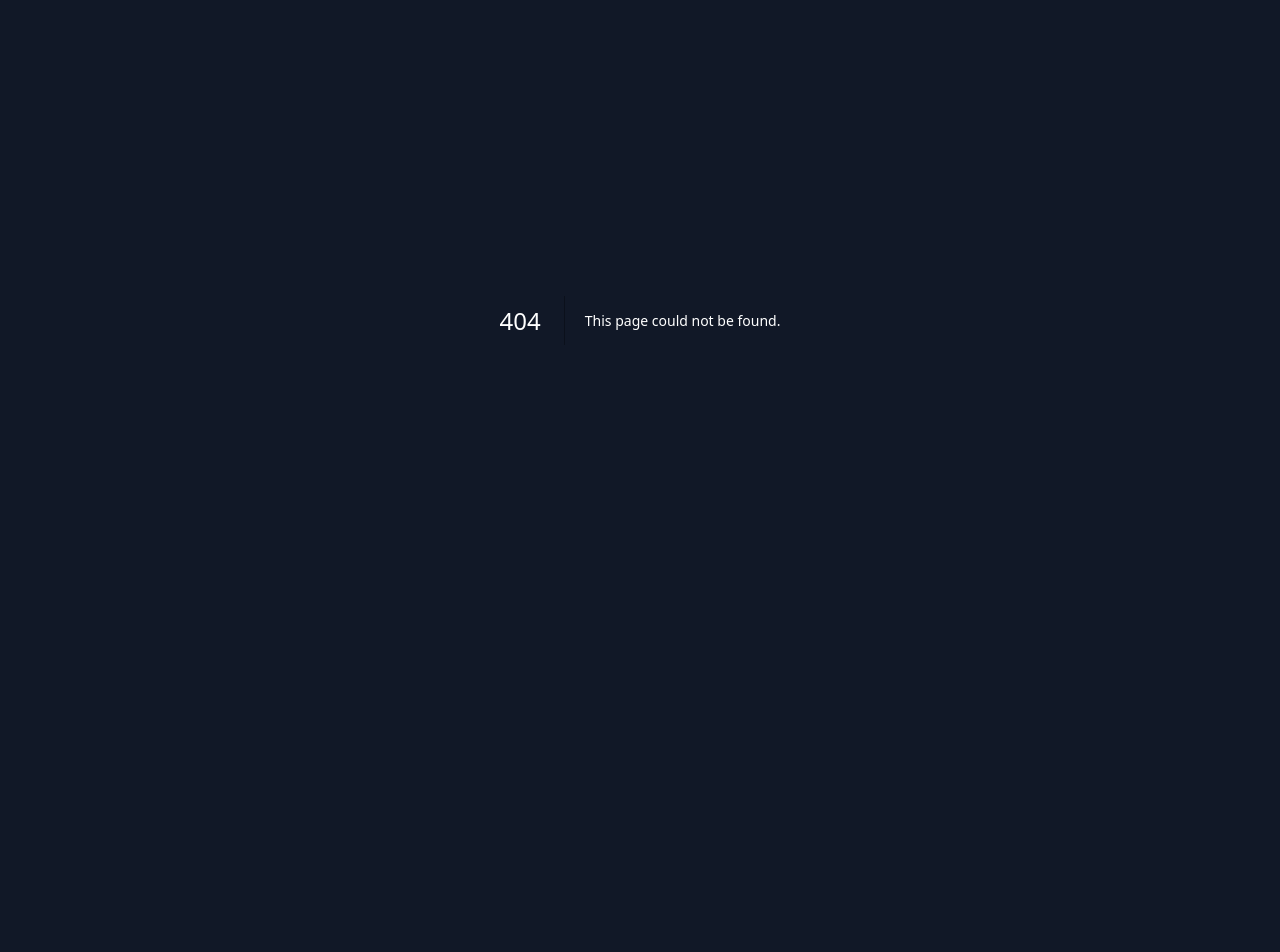
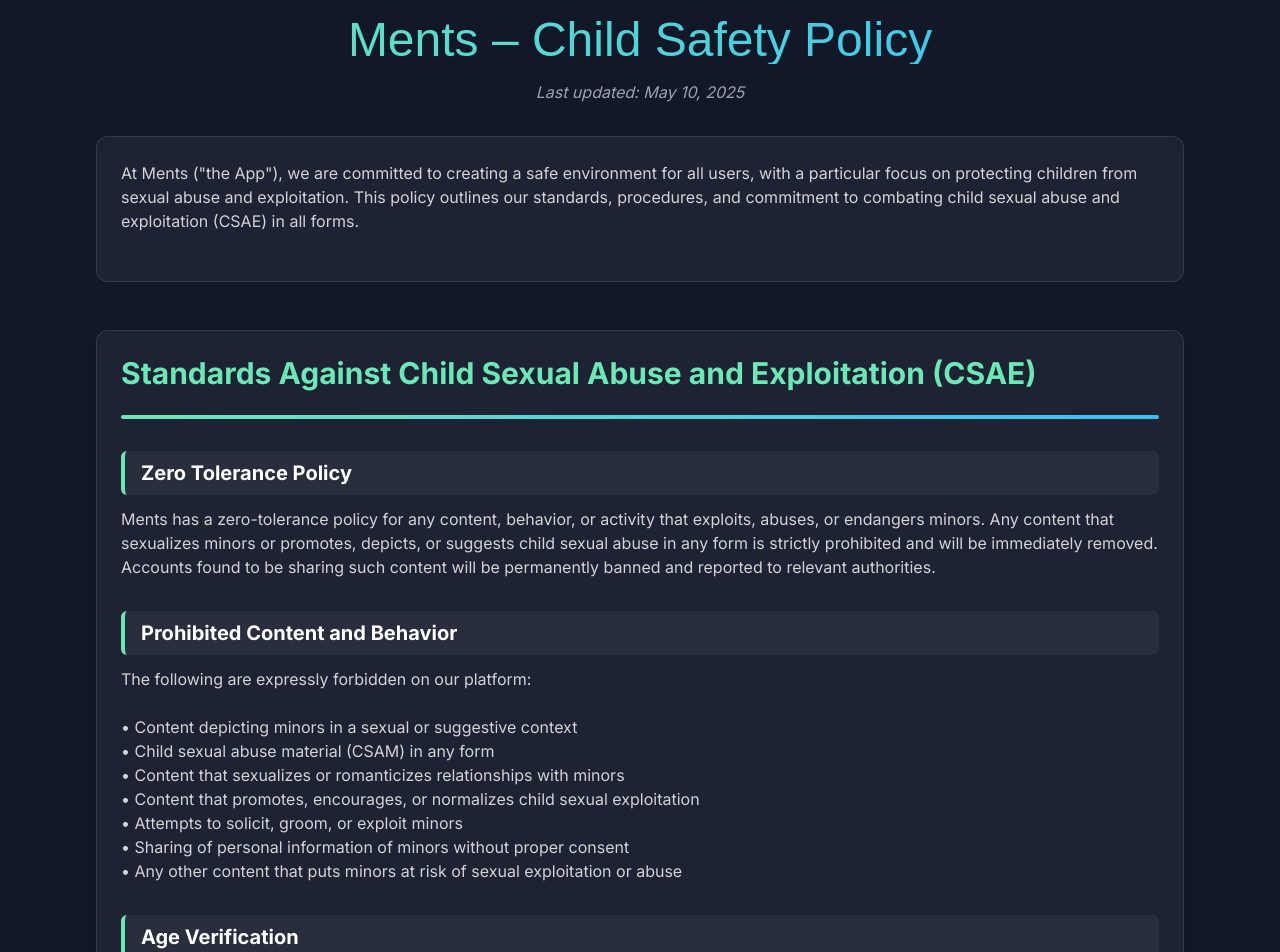
Before and after one commit to finsylive/mentsweb, a Next.js app: page /csae-policy in a window 1280 px wide. Before the commit this address had no page. Shown: the part 80-1032 px from the top of the page. Before the commit the page ends 800 px from the top, so only its background shows below. Built offline with nearby package versions, Linux system fonts and the light colour scheme; a web font is replaced by a local one.

Commit message:
feat: add CSAE policy page with scroll-to-top and content sections

```diff
--- /dev/null
+++ b/src/app/csae-policy/page.tsx
@@ -0,0 +1,139 @@
+"use client";
+import React, { useEffect, useState } from "react";
+import { Footer } from "@/sections/Footer";
+import Link from "next/link";
+
+export default function CSAEPolicy() {
+  const [showScrollTop, setShowScrollTop] = useState(false);
+
+  // Handle scroll events to show/hide scroll to top button
+  useEffect(() => {
+    const handleScroll = () => {
+      // Show/hide scroll to top button
+      setShowScrollTop(window.scrollY > 500);
+    };
+
+    window.addEventListener('scroll', handleScroll);
+    return () => window.removeEventListener('scroll', handleScroll);
+  }, []);
+
+  // Scroll to top function
+  const scrollToTop = () => {
+    window.scrollTo({ top: 0, behavior: 'smooth' });
+  };
+
+  return (
+    <div className="min-h-screen bg-gray-900">
+      {/* Scroll to top button */}
+      <button
+        onClick={scrollToTop}
+        className={`fixed bottom-8 right-8 z-50 p-2 rounded-full bg-emerald-500 text-white shadow-lg transition-opacity duration-300 hover:bg-emerald-600 ${showScrollTop ? 'opacity-100' : 'opacity-0 pointer-events-none'}`}
+        aria-label="Scroll to top"
+      >
+        <svg xmlns="http://www.w3.org/2000/svg" className="h-6 w-6" fill="none" viewBox="0 0 24 24" stroke="currentColor">
+          <path strokeLinecap="round" strokeLinejoin="round" strokeWidth={2} d="M5 10l7-7m0 0l7 7m-7-7v18" />
+        </svg>
+      </button>
+
+      <div className="pt-24 pb-16 px-4 md:px-8 max-w-6xl mx-auto">
+        <h1 className="text-4xl md:text-5xl font-serif bg-gradient-to-r from-emerald-300 to-sky-400 bg-clip-text text-transparent mb-4 text-center">
+          Ments – Child Safety Policy
+        </h1>
+        <p className="text-center text-gray-400 italic mb-8">
+          Last updated: May 10, 2025
+        </p>
+
+        <div className="text-white/80 mb-12 p-6 bg-white/5 rounded-xl border border-white/10">
+          <p className="mb-6">
+            At Ments ("the App"), we are committed to creating a safe environment for all users, with a particular focus on
+            protecting children from sexual abuse and exploitation. This policy outlines our standards, procedures, and commitment
+            to combating child sexual abuse and exploitation (CSAE) in all forms.
+          </p>
+        </div>
+
+        {/* Main Policy Section */}
+        <section className="mb-16 p-6 bg-white/5 rounded-xl border border-white/10 shadow-lg scroll-mt-24">
+          <h2 className="text-3xl font-bold text-emerald-300 mb-6">
+            Standards Against Child Sexual Abuse and Exploitation (CSAE)
+          </h2>
+          <div className="w-full h-1 bg-gradient-to-r from-emerald-300 to-sky-400 rounded-full mb-8"></div>
+
+          <div className="space-y-8">
+            {[
+              {
+                title: "Zero Tolerance Policy",
+                content: "Ments has a zero-tolerance policy for any content, behavior, or activity that exploits, abuses, or endangers minors. Any content that sexualizes minors or promotes, depicts, or suggests child sexual abuse in any form is strictly prohibited and will be immediately removed. Accounts found to be sharing such content will be permanently banned and reported to relevant authorities."
+              },
+              {
+                title: "Prohibited Content and Behavior",
+                content: "The following are expressly forbidden on our platform:\n\n• Content depicting minors in a sexual or suggestive context\n• Child sexual abuse material (CSAM) in any form\n• Content that sexualizes or romanticizes relationships with minors\n• Content that promotes, encourages, or normalizes child sexual exploitation\n• Attempts to solicit, groom, or exploit minors\n• Sharing of personal information of minors without proper consent\n• Any other content that puts minors at risk of sexual exploitation or abuse"
+              },
+              {
+                title: "Age Verification",
+                content: "Our platform requires users to be at least 13 years old to create an account. We implement age-appropriate design features and age verification processes to help ensure that users are of appropriate age. For users between 13-18 years old, we have additional safeguards in place to protect their privacy and safety."
+              },
+              {
+                title: "Content Moderation",
+                content: "We employ a multi-layered approach to content moderation including:\n\n• Automated detection systems using machine learning to identify potentially harmful content\n• Human moderators who review flagged content\n• Community reporting tools that allow users to quickly report concerning content or behavior\n• Regular audits of our moderation systems to identify areas for improvement"
+              },
+              {
+                title: "Reporting Mechanisms",
+                content: "We provide easy-to-use reporting tools within our application that allow users to report any content or behavior that may violate our CSAE policy. Reports are treated with high priority and are typically reviewed within 24 hours. For urgent CSAE concerns, users can contact us directly at safeguarding@ments.app for expedited review."
+              },
+              {
+                title: "Collaboration with Law Enforcement",
+                content: "We maintain a policy of full cooperation with law enforcement agencies in investigations related to child sexual abuse and exploitation. We promptly report instances of CSAM to the National Center for Missing & Exploited Children (NCMEC) in the United States and to appropriate authorities in other jurisdictions."
+              },
+              {
+                title: "User Education",
+                content: "We provide educational resources about online safety for all users, with special emphasis on resources for younger users, parents, and guardians. These resources include in-app safety guides, links to external support organizations, and regular reminders about safety best practices."
+              },
+              {
+                title: "Regular Review and Updates",
+                content: "We regularly review and update our CSAE policies and procedures to incorporate new best practices, technological advances, and changes in regulatory requirements. We consult with child safety experts to ensure our approaches are effective and appropriate."
+              },
+              {
+                title: "Staff Training",
+                content: "All staff members, especially those involved in content moderation, customer support, and product development, receive specialized training on identifying and responding to CSAE issues. This training is updated regularly to reflect evolving threats and best practices."
+              },
+              {
+                title: "Transparency",
+                content: "We are committed to transparency in our efforts to combat CSAE. We publish regular reports on our content moderation activities, including statistics on CSAE-related content removals and account terminations, while respecting privacy and confidentiality requirements."
+              },
+              {
+                title: "Resources and Support",
+                content: "If you or someone you know has been affected by child sexual abuse or exploitation, please contact local law enforcement immediately. Additional resources include:\n\n• Childhelp National Child Abuse Hotline (US): 1-800-422-4453\n• NCMEC CyberTipline (US): https://report.cybertip.org/\n• Internet Watch Foundation (UK): https://report.iwf.org.uk/\n• Child Welfare Committee (India): Contact details available at your local district office"
+              },
+              {
+                title: "Contact Information",
+                content: "For questions about our CSAE policies or to report concerns, please contact our dedicated safety team at safeguarding@ments.app."
+              },
+            ].map((item, index) => (
+              <div key={index}>
+                <h3 className="text-xl font-bold mb-3 text-white bg-white/5 p-2 pl-4 rounded-md border-l-4 border-emerald-300">{item.title}</h3>
+                <div className="whitespace-pre-line">
+                  <p className="text-white/80">{item.content}</p>
+                </div>
+              </div>
+            ))}
+          </div>
+        </section>
+
+        <div className="text-center text-white/60 mb-8">
+          <p>
+            Return to{" "}
+            <Link href="/" className="text-emerald-300 hover:text-emerald-200 underline">
+              Home
+            </Link>
+            {" "}or{" "}
+            <Link href="/legal-document" className="text-emerald-300 hover:text-emerald-200 underline">
+              Legal Documents
+            </Link>
+          </p>
+        </div>
+      </div>
+
+      <Footer />
+    </div>
+  );
+}
```
